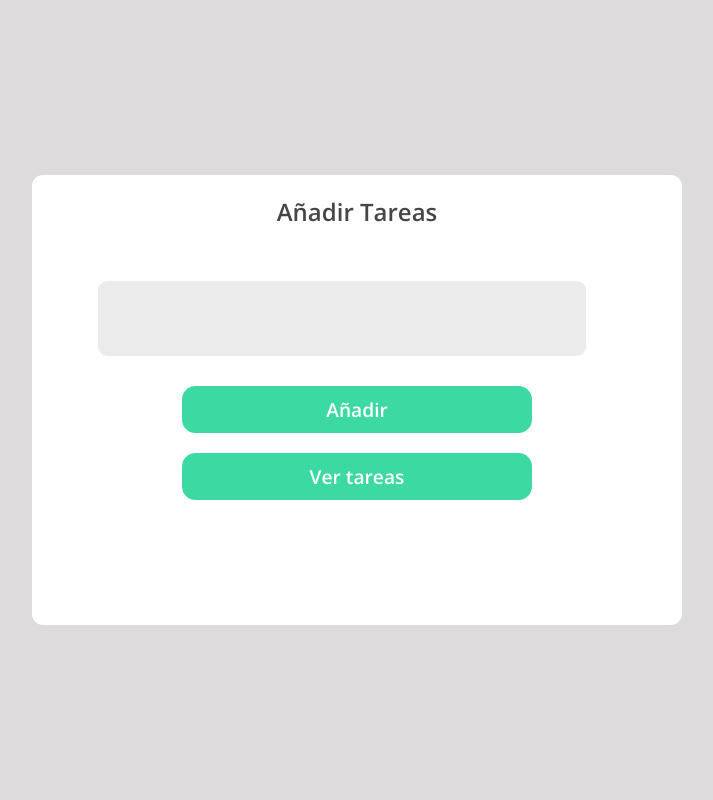
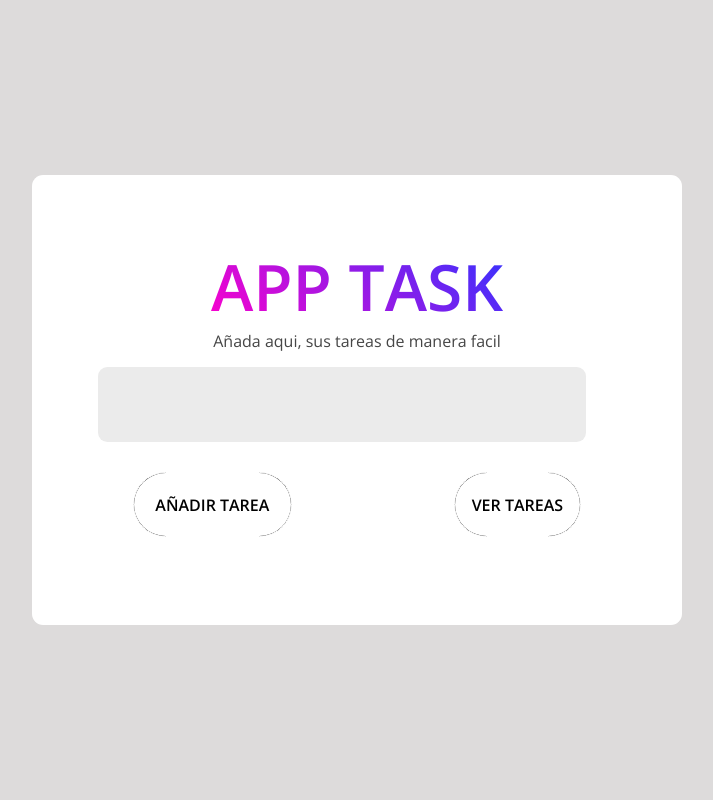
Before and after one commit to conradojuliosisnero/app-task, a PHP site: page /tareas/task.php in a window 1280 px wide. Shown: the whole page, without its empty margins (283-996 px from the left). Run offline with PHP 8.4, Linux system fonts and the light colour scheme.

Commit message:
mejorando el UI de la app

```diff
--- /dev/null
+++ b/includes/assets/css/style.css
@@ -0,0 +1,249 @@
+/* estilos globbales  */
+* {
+	box-sizing: border-box;
+	padding: 0;
+	margin: 0;
+	font-family: "Dancing Script", cursive;
+	font-family: "Open Sans", sans-serif;
+}
+
+body {
+	background-color: #dddbdb;
+}
+
+/* contenedor principal  */
+.container {
+	display: flex;
+	width: 100%;
+	height: 100vh;
+	background-color: transparent;
+	align-items: center;
+	justify-content: center;
+}
+
+/* contenedor del formulario  */
+.container .form {
+	width: 650px;
+	max-width: 750px;
+	min-width: 350px;
+	height: 450px;
+	display: flex;
+	align-items: center;
+	justify-content: center;
+    flex-direction: column;
+	background-color: #ffffff;
+	backdrop-filter: blur(5px);
+	border-radius: 0.7em;
+	position: relative;
+	padding: 20px;
+}
+/* titulo de agregar tareas  */
+.container .form .form__tittle {
+	color: rgb(70, 70, 70);
+	margin-bottom: 15px;
+}
+
+.tittle{
+	font-size: 4em;
+	background: linear-gradient(45deg, #ff00cc, #3333ff);
+	-webkit-background-clip: text;
+	color: transparent;
+}
+
+/* text area  */
+.container .form .add__task {
+	border: none;
+	outline: none;
+	resize: none;
+	background-color: #ebebeb;
+	border-radius: 0.7em;
+	margin-right: 30px;
+	padding: 10px 10px;
+	color: #5b5b5b;
+	width: 80%;
+	height: 75px;
+	margin-bottom: 30px;
+    /* font-size: .8em;
+    border-radius: .7em;
+    margin-right:30px; */
+}
+.container .form .contend__btn{
+	display: flex;
+	width: 100%;
+	justify-content: space-around;
+}
+
+.container .form .button_task--editar {
+	font-size: 1.2em;
+	border-radius: 0.7em;
+	border: none;
+	outline: none;
+	background-color: #f0eaaf;
+	color: #505050;
+	font-weight: 600;
+	padding: 10px 20px;
+	width: 350px;
+	transition: box-shadow 0.2s ease;
+	cursor: pointer;
+	margin-bottom: 20px;
+}
+
+a{
+	text-decoration: none;
+}
+.container .form .button_task--cancelar{
+	font-size: 1.2em;
+	border-radius: 0.7em;
+	border: none;
+	outline: none;
+	background-color: #f77c7c;
+	color: #505050;
+	font-weight: 600;
+	padding: 10px 20px;
+	width: 350px;
+	transition: box-shadow 0.2s ease;
+	cursor: pointer;
+	text-decoration: none;
+	display: flex;
+	align-items: center;
+	justify-content: center;
+}
+
+.container .form .button_task--editar:hover{
+	background-color: #f5ea85;
+}
+
+.container .form .button_task--cancelar:hover{
+	background-color: #ec3333;
+}
+
+
+/* alerta de tarea agregada incorectamente  */
+.label__error {
+	color: #ffffff;
+	background-color: #ff7070;
+	font-size: 1.1em;
+	font-weight: 600;
+	width: 550px;
+	height: 30px;
+	display: flex;
+	justify-content: center;
+	align-items: center;
+	border-radius: 0.7em;
+	padding: 45px 10px;
+	position: fixed;
+	left: 50%;
+	transform: translate(-50%);
+	top: 10px;
+}
+
+/* btn agregar tareas  */
+.btn-53,
+.btn-53 *,
+.btn-53 :after,
+.btn-53 :before,
+.btn-53:after,
+.btn-53:before {
+  border: 0 solid;
+  box-sizing: border-box;
+}
+
+.btn-53 {
+  -webkit-tap-highlight-color: transparent;
+  -webkit-appearance: button;
+  background-color: #000;
+  background-image: none;
+  color: #fff;
+  cursor: pointer;
+  font-family: ui-sans-serif, system-ui, -apple-system, BlinkMacSystemFont,
+    Segoe UI, Roboto, Helvetica Neue, Arial, Noto Sans, sans-serif,
+    Apple Color Emoji, Segoe UI Emoji, Segoe UI Symbol, Noto Color Emoji;
+  font-size: 100%;
+  line-height: 1.5;
+  margin: 0;
+  margin-bottom: 20px;
+  -webkit-mask-image: -webkit-radial-gradient(#000, #fff);
+  padding: 0;
+}
+
+.btn-53:disabled {
+  cursor: default;
+}
+
+.btn-53:-moz-focusring {
+  outline: auto;
+}
+
+.btn-53 svg {
+  display: block;
+  vertical-align: middle;
+}
+
+.btn-53 [hidden] {
+  display: none;
+}
+
+.btn-53 {
+  border: 1px solid;
+  border-radius: 999px;
+  box-sizing: border-box;
+  display: block;
+  font-weight: 900;
+  overflow: hidden;
+  padding: 1.2rem 3rem;
+  position: relative;
+  text-transform: uppercase;
+}
+
+.btn-53 .original {
+  background: #fff;
+  color: #000;
+  display: grid;
+  inset: 0;
+  place-content: center;
+  position: absolute;
+  transition: transform 0.2s cubic-bezier(0.87, 0, 0.13, 1);
+}
+
+.btn-53:hover .original {
+  transform: translateY(100%);
+}
+
+.btn-53 .letters {
+  display: inline-flex;
+}
+
+.btn-53 span {
+  opacity: 0;
+  transform: translateY(-15px);
+  transition: transform 0.2s cubic-bezier(0.87, 0, 0.13, 1), opacity 0.2s;
+}
+
+.btn-53 span:nth-child(2n) {
+  transform: translateY(15px);
+}
+
+.btn-53:hover span {
+  opacity: 1;
+  transform: translateY(0);
+}
+
+.btn-53:hover span:nth-child(2) {
+  transition-delay: 0.1s;
+}
+
+.btn-53:hover span:nth-child(3) {
+  transition-delay: 0.2s;
+}
+
+.btn-53:hover span:nth-child(4) {
+  transition-delay: 0.3s;
+}
+
+.btn-53:hover span:nth-child(5) {
+  transition-delay: 0.4s;
+}
+
+.btn-53:hover span:nth-child(6) {
+  transition-delay: 0.5s;
+}
--- a/includes/css/style.css
+++ /dev/null
@@ -1,161 +0,0 @@
-/* estilos globbales  */
-* {
-	box-sizing: border-box;
-	padding: 0;
-	margin: 0;
-	font-family: "Dancing Script", cursive;
-	font-family: "Open Sans", sans-serif;
-}
-
-body {
-	background-color: #dddbdb;
-}
-
-/* contenedor principal  */
-.container {
-	display: flex;
-	width: 100%;
-	height: 100vh;
-	background-color: transparent;
-	align-items: center;
-	justify-content: center;
-}
-
-/* contenedor del formulario  */
-.container .form {
-	width: 650px;
-	max-width: 750px;
-	min-width: 350px;
-	height: 450px;
-	display: flex;
-	align-items: center;
-	justify-content: center;
-    flex-direction: column;
-	background-color: #ffffff;
-	backdrop-filter: blur(5px);
-	border-radius: 0.7em;
-	position: relative;
-	padding: 20px;
-}
-/* titulo de agregar tareas  */
-.container .form .form__tittle {
-	color: rgb(70, 70, 70);
-	font-size: 1.5em;
-	position: absolute;
-	top: 20px;
-	left: 50%;
-	transform: translate(-50%);
-	font-weight: 700;
-}
-
-/* text area  */
-.container .form .add__task {
-	border: none;
-	outline: none;
-	resize: none;
-	background-color: #ebebeb;
-	border-radius: 0.7em;
-	margin-right: 30px;
-	padding: 10px 10px;
-	color: #5b5b5b;
-	width: 80%;
-	height: 75px;
-	margin-bottom: 30px;
-    /* font-size: .8em;
-    border-radius: .7em;
-    margin-right:30px; */
-}
-
-/* button agregar tareas  */
-.container .form .button_task {
-	font-size: 1.2em;
-	border-radius: 0.7em;
-	border: none;
-	outline: none;
-	background-color: #3cd9a2;
-	color: #ffffff;
-	font-weight: 600;
-	padding: 10px 20px;
-	width: 350px;
-	transition: box-shadow 0.2s ease;
-	cursor: pointer;
-	margin-bottom:20px ;
-}
-
-.btn__vertareas{
-	font-size: 1.2em;
-	border-radius: 0.7em;
-	border: none;
-	outline: none;
-	background-color: #3cd9a2;
-	color: #ffffff;
-	font-weight: 600;
-	padding: 10px 20px;
-	width: 350px;
-	transition: box-shadow 0.2s ease;
-	cursor: pointer;
-	margin-bottom:20px ;
-	display: flex;
-	align-items: center;
-	justify-content: center;
-	text-decoration: none;
-}
-
-.container .form .button_task:hover {
-	background-color: #2caa7e;
-	box-shadow: 0px 3px 15px 0px rgb(141, 140, 140);
-}
-
-.container .form .button_task--editar {
-	font-size: 1.2em;
-	border-radius: 0.7em;
-	border: none;
-	outline: none;
-	background-color: #f0eaaf;
-	color: #505050;
-	font-weight: 600;
-	padding: 10px 20px;
-	width: 350px;
-	transition: box-shadow 0.2s ease;
-	cursor: pointer;
-}
-
-.container .form .button_task--editar:hover{
-	background-color: #f5ea85;
-}
-
-
-/* alerta de tarea agregada incorectamente  */
-.label__error {
-	color: #ffffff;
-	background-color: #f27878;
-	font-size: 1.1em;
-	font-weight: 600;
-	width: 550px;
-	height: 30px;
-	display: flex;
-	justify-content: center;
-	align-items: center;
-	border-radius: 0.7em;
-	padding: 45px 10px;
-	position: fixed;
-	left: 150px;
-	top: 10px;
-}
-/* alerta de tarea agregada corectamente  */
-.label__succesfull {
-	color: #ffffff;
-	background-color: #a3f278;
-	font-size: 1.1em;
-	font-weight: 600;
-	width: 550px;
-	height: 30px;
-	display: flex;
-	justify-content: center;
-	align-items: center;
-	border-radius: 0.7em;
-	padding: 45px 10px;
-	position: fixed;
-	left: 250px;
-	top: 10px;
-}
--- a/includes/editar.php
+++ b/includes/editar.php
@@ -33,6 +33,10 @@
             <!-- text area  -->
             <textarea class="add__task" name="tarea" cols="30" rows="10"><?= $row['tarea'] ?></textarea>
             <button class="button_task--editar " name="editar" type="submit">Editar</button>
+            <a href="./editar.php">
+            <button class="button_task--cancelar " name="editar" type="submit">Cancelar</button>
+            </a>
+            <!-- <a href="./editar.php" class="button_task--cancelar">Cancelar</a> -->
         </form>
 
         <!-- validacion en caso que el campo este vacio  -->
--- a/includes/task.php
+++ b/includes/task.php
@@ -4,7 +4,7 @@
 <head>
     <meta charset="UTF-8">
     <meta name="viewport" content="width=device-width, initial-scale=1.0">
-    <link rel="stylesheet" href="./css/style.css">
+    <link rel="stylesheet" href="http://localhost/tareas/app-tareas/includes/assets/css/style.css">
     <link rel="preconnect" href="https://fonts.googleapis.com">
     <link rel="preconnect" href="https://fonts.gstatic.com" crossorigin>
     <link href="https://fonts.googleapis.com/css2?family=Dancing+Script:wght@400;500;600;700&family=Open+Sans:wght@300;400;500;600&display=swap" rel="stylesheet">
@@ -13,12 +13,34 @@
 
 <body>
     <main class="container">
+
         <!-- formulario para gregar tareas  -->
         <form method="post" class="form">
-            <div class="form__tittle"><label>Añadir Tareas</label></div>
+            <div><h1 class="tittle">APP TASK</h1></div>
+            <div class="form__tittle"><label>Añada aqui, sus tareas de manera facil</label></div>
             <textarea class="add__task" name="tarea" cols="30" rows="10"></textarea>
-            <button class="button_task" name="insert" type="submit">Añadir</button>
-            <a href="index.php" class="btn__vertareas">Ver tareas</a>
+            <div class="contend__btn">
+            <button class="btn-53" name="insert" type="submit">
+                <div class="original">Añadir Tarea</div>
+                <div class="letters">
+                    <span>A</span>
+                    <span>ñ</span>
+                    <span>a</span>
+                    <span>d</span>
+                    <span>i</span>
+                    <span>r</span>
+                </div>
+            </button>
+
+            <button class="btn-53">
+                <div class="original">Ver Tareas</div>
+                <div class="letters">
+                    <span>V</span>
+                    <span>e</span>
+                    <span>r</span>
+                </div>
+            </button>
+            </div>
         </form>
         <!-- validacion en caso que el campo este vacio  -->
         <?php
```
Also changed, not shown: includes/assets/css/task-completed.css (added, +83 -0 lines), includes/css/task-completed.css (deleted, +0 -84 lines), includes/index.php (+36 -9 lines).
